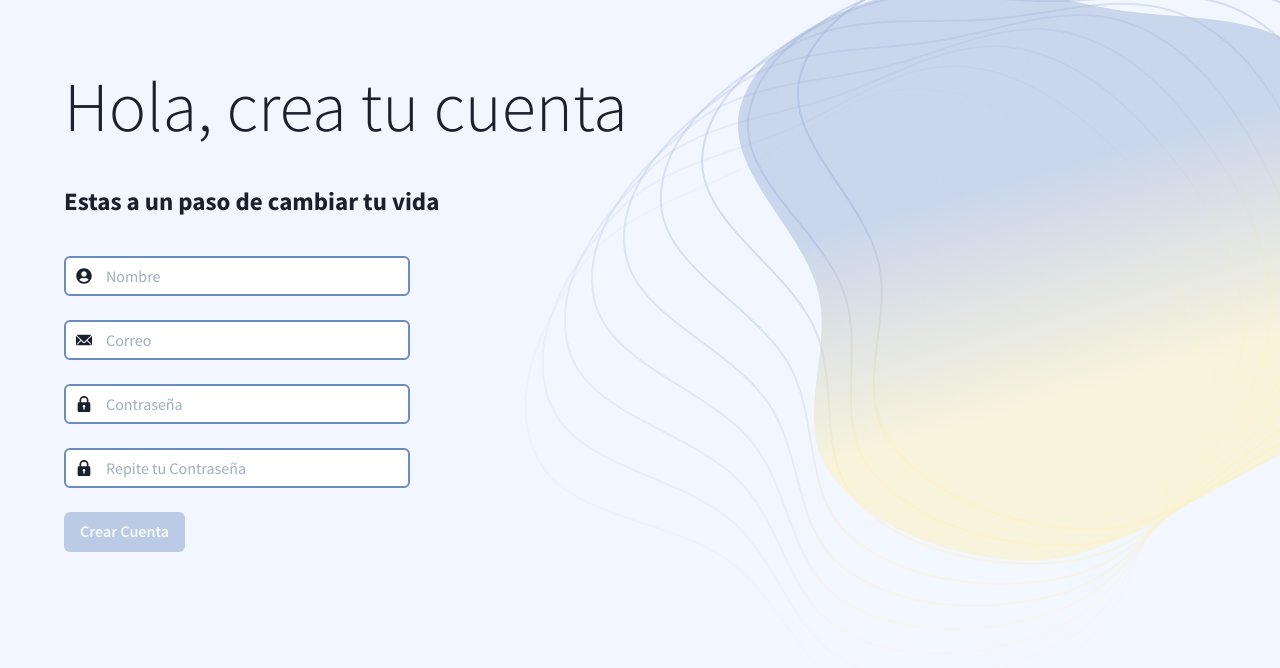
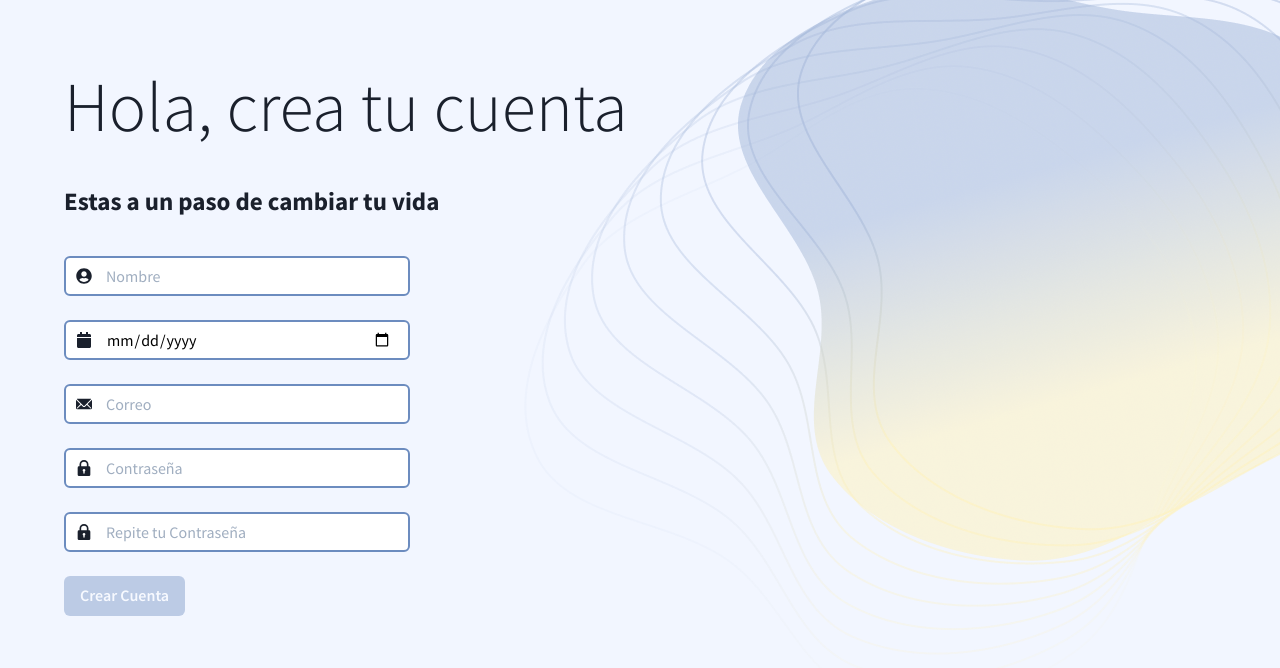
Before and after one commit to andreadelou/Proyecto-_IS, a React (Create React App) app: page /register in a window 1280 px wide. Shown: the top 668 px of the page. Built offline with nearby package versions, Linux system fonts and the light colour scheme; no server answers.

Commit message:
Implemented Calendar

```diff
--- a/package.json
+++ b/package.json
@@ -13,6 +13,7 @@
     "firebase": "^9.6.10",
     "framer-motion": "^6.2.8",
     "react": "^17.0.2",
+    "react-date-picker": "^8.4.0",
     "react-dom": "^17.0.2",
     "react-firebase-hooks": "^5.0.3",
     "react-icons": "^4.3.1",
--- a/src/pages/Register.js
+++ b/src/pages/Register.js
@@ -14,12 +14,13 @@ import {
     VStack,
 } from "@chakra-ui/react";
 import { EmailIcon, LockIcon } from "@chakra-ui/icons";
-import { FaUserCircle } from "react-icons/fa"
+import { FaCalendar, FaUserCircle } from "react-icons/fa"
 import { registerWithEmailAndPassword, auth } from '../firebase.js';
 
 import blob from "../assets/blob01.png";
 import { useAuthState } from "react-firebase-hooks/auth";
 import { useNavigate } from "react-router-dom";
+import DatePicker from "react-date-picker";
 
 
 
@@ -98,6 +99,10 @@ function Register() {
                         <Input variant={'input'} placeholder="Nombre" onChange={($event) => { setName($event.target.value) }} />
                     </InputGroup>
                     <InputGroup>
+                        <InputLeftElement pointerEvents={"none"} children={<FaCalendar />} />
+                        <Input variant={'input'} placeholder="Cumpleaños" type={'date'} />
+                    </InputGroup>
+                    <InputGroup>
                         <InputLeftElement pointerEvents={"none"} children={<EmailIcon />} />
                         <Input variant={'input'} onChange={($event) => { setEmail($event.target.value) }} placeholder="Correo" type={"email"} />
                     </InputGroup>
```
Also changed, not shown: 1 other file (tests, documents, lock files or other folders).
